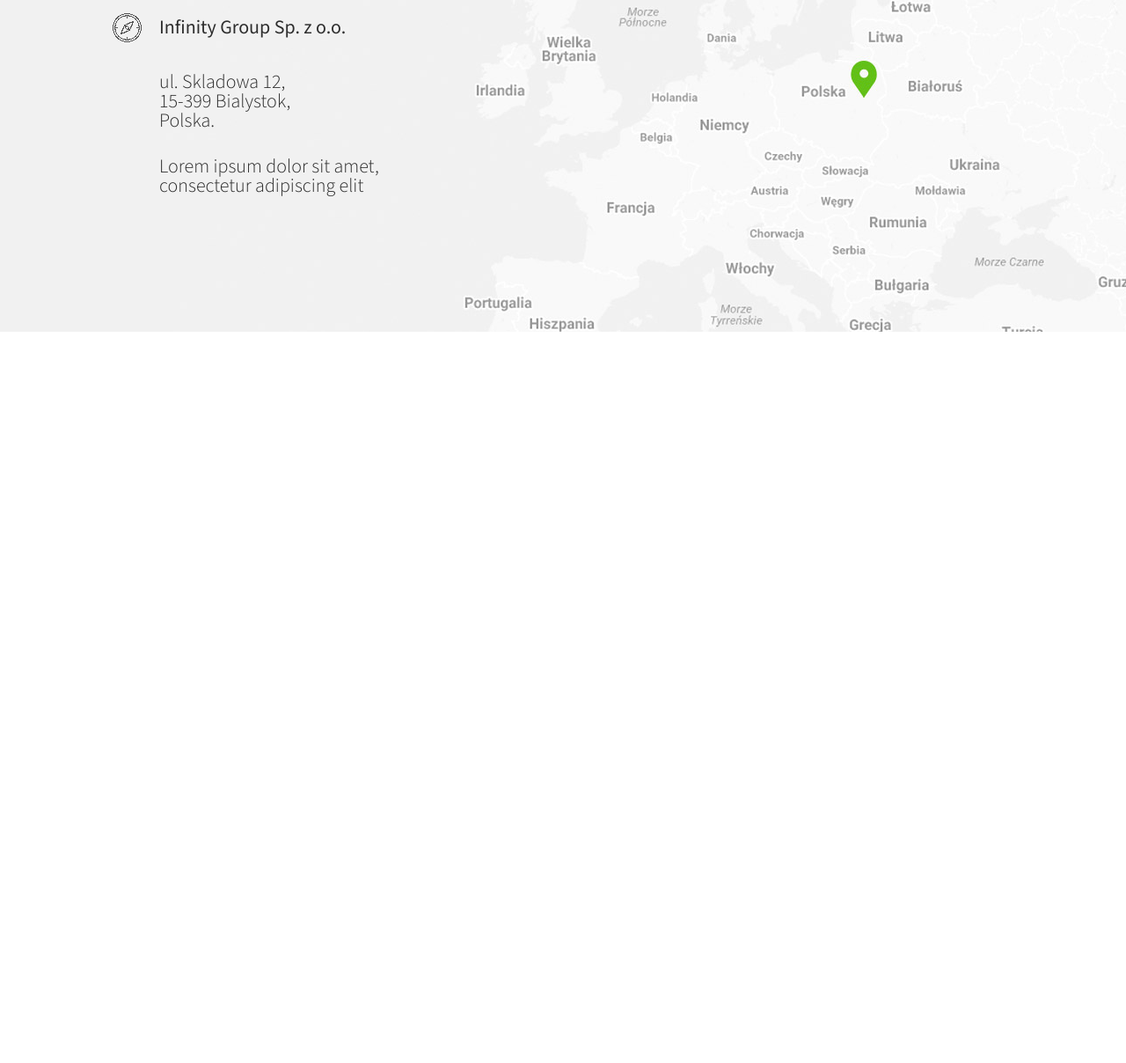
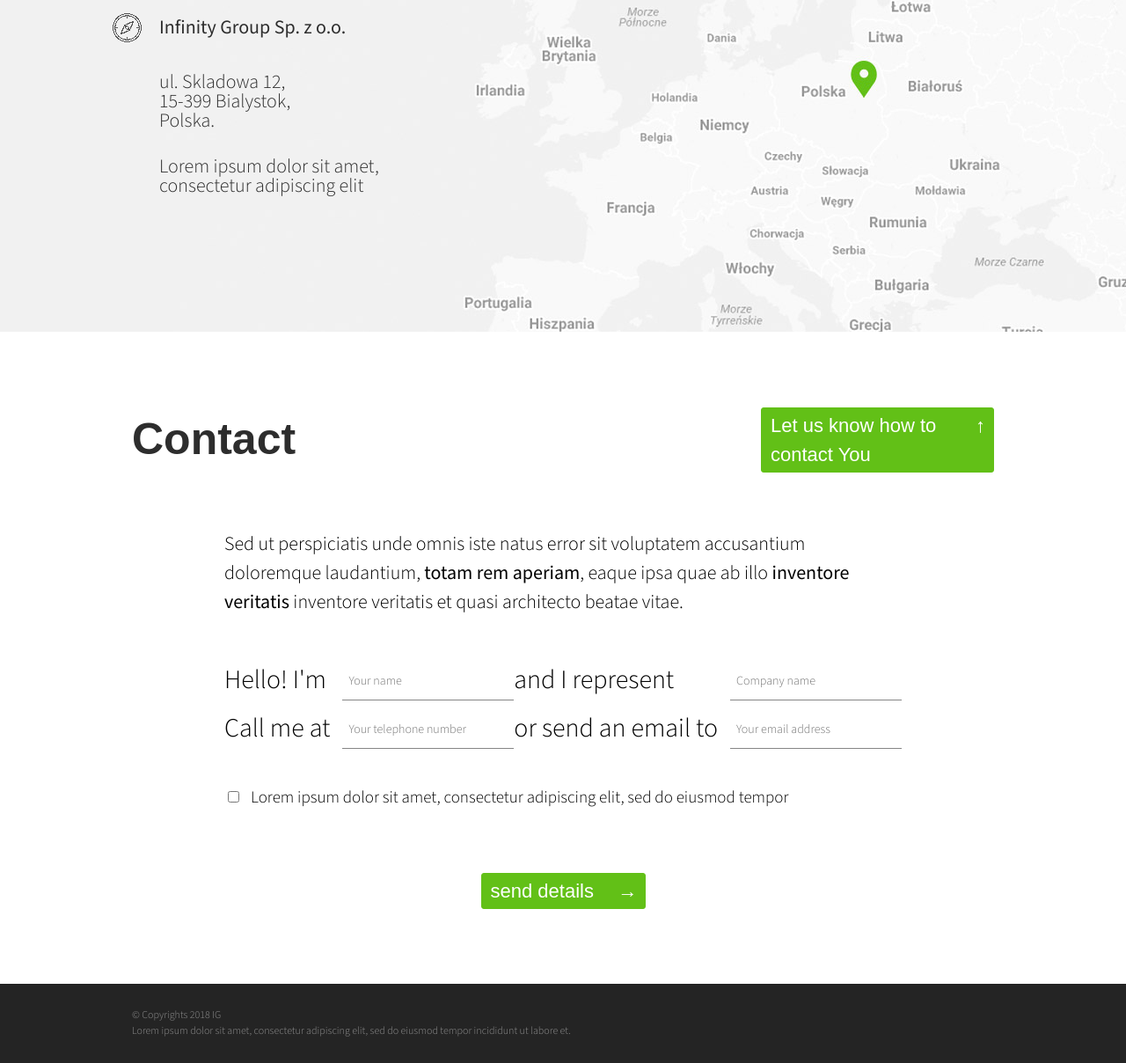
Before and after one commit to Radziewicz/IG, a website: page app/index.html in a window 1280 px wide. Shown: the part 3446-4654 px from the top of the page at 88% size. Before the commit the page ends 3823 px from the top, so only its background shows below. Drawn offline with nearby package versions, Linux system fonts and the light colour scheme; files that its build step writes are made by us from their sources; a web font is replaced by a local one.

Commit message:
section contact complete

```diff
--- a/app/index.html
+++ b/app/index.html
@@ -166,12 +166,12 @@
             </div>
           </div>
         </section>
-       <!--  <section class="contact">
+        <section class="contact">
           <div class="contact__bar">
             <h2 class="header">Contact</h2>
-            <a href="/" class="contact__bar__btn">Let us know how to contact You &#8593;</a>
+            <a href="/" class="contact__bar__btn">Let us know how to contact You <span class="arrow">&#8593;</span></a>
           </div>
-          <p class="contact__text">Sed ut perspiciatis unde omnis iste natus error sit voluptatem accusantium doloremque laudantium, <span class="strong">totam rem aperiam</span>, eaque ipsa quae ab illo <span class="strong">inventore veritatis</span>inventore veritatis et quasi architecto beatae vitae.</p>
+          <p class="contact__text">Sed ut perspiciatis unde omnis iste natus error sit voluptatem accusantium doloremque laudantium, <span class="strong">totam rem aperiam</span>, eaque ipsa quae ab illo <span class="strong">inventore veritatis</span> inventore veritatis et quasi architecto beatae vitae.</p>
           <div class="contact__element">
             <form class="contact__element__form">
               <label class="label-a">Hello! I'm</label><input class="input-a" type="text" name="name" placeholder="Your name">
@@ -179,7 +179,7 @@
               <label class="label-c">Call me at </label><input class="input-c" type="text" name="name" placeholder="Your telephone number">
               <label class="label-d">or send an email to</label><input class="input-d" type="text" name="name" placeholder="Your email address">
               <label class="label-e"><input  type="checkbox" name="" value=""><span class="checkmark"></span>Lorem ipsum dolor sit amet, consectetur adipiscing elit, sed do eiusmod tempor</label>
-              <a href="/" class="contact__bar__btn btn">send details <span class="arrow">&#8594;</span></a>
+              <a href="/" class="contact__bar__btn btn">send details <span>&#8594;</span></a>
             </form>
           </div>
         </section>
--- a/app/styles/_contact.scss
+++ b/app/styles/_contact.scss
@@ -1,29 +1,53 @@
 .contact {
+    padding: 60px 5%;
+    @media only screen and (min-width: 880px) {
       padding: 85px 0;
+    }
     &__bar {
         display: grid;
-        grid-template-columns: 115px 265px;
+        grid-template-columns: 100px auto;
         align-items: center;
         justify-content: space-between;
+        margin: 0 auto;
+        justify-self: start;
+        padding-bottom: 30px;
+        @media only screen and (min-width: 880px) {
+          grid-template-columns: 115px 265px;
           max-width: 980px;
-        margin: 0 auto;
           padding-bottom: 65px;
+        }
         &__btn {
+            display: grid;
+            grid-template-columns: auto 20px;
             text-decoration: none;
             color: #fff;
             border: 1px solid #62c017;
             border-radius: 3px;
             background-color: #62c017;
-            padding: 5px 10px;
+            padding: 3px 10px;
+            font-size: 14px;
+            margin-top: 0;
+            font-family: 'Homenaje', sans-serif;
+            @media only screen and (min-width: 880px) {
+              font-size: 22px;
+            }
         }
     }
     &__text {
-      font-size: 16px;
-      padding-bottom: 50px;
+      font-size: 14px;
       max-width: 770px;
       margin: 0 auto;
+      font-family: 'Mada', sans-serif;
+      font-weight: 300;
+      padding-bottom: 25px;
+      @media only screen and (min-width: 880px) {
+        padding-bottom: 50px;
+        font-size: 22px;
+      }
     }
     &__element {
+      font-family: 'Mada', sans-serif;
+      font-weight: 300;
         &__form {
           max-width: 770px;
           margin: 0 auto;
@@ -31,11 +55,31 @@
           grid-template-columns: auto auto auto auto;
           grid-template-rows: auto;
           grid-column-gap: 0;
+          grid-row-gap: 10px;
+          grid-template-areas:
+            "labelA inputA"
+            "labelB inputB"
+            "labelC inputC"
+            "labelD inputD"
+            "labelE labelE"
+            "btn btn";
+            @media only screen and (min-width: 880px) {
+              grid-template-columns: auto auto auto auto;
               grid-template-areas:
                 "labelA inputA labelB inputB"
                 "labelC inputC labelD inputD"
                 "labelE labelE labelE labelE"
                 "btn btn btn btn";
+          }
+            ::placeholder {
+              font-family: 'Mada', sans-serif;
+              font-weight: 300;
+              padding-left: 5px;
+              font-size: 10px;
+              @media only screen and (min-width: 880px) {
+                font-size: 14px;
+              }
+            }
         }
       }
     }
@@ -48,22 +92,34 @@
 
  .label-a {
     grid-area: labelA;
-    font-size: 20px;
+    font-size: 16px;
+    @media only screen and (min-width: 880px) {
+      font-size: 30px;
+    }
   }
 
   .label-b {
     grid-area: labelB;
-    font-size: 20px;
+    font-size: 16px;
+    @media only screen and (min-width: 880px) {
+      font-size: 30px;
+    }
   }
 
   .label-c {
     grid-area: labelC;
-    font-size: 20px;
+    font-size: 16px;
+    @media only screen and (min-width: 880px) {
+      font-size: 30px;
+    }
   }
 
   .label-d {
     grid-area: labelD;
-    font-size: 20px;
+    font-size: 16px;
+    @media only screen and (min-width: 880px) {
+      font-size: 30px;
+    }
   }
 
   .input-a {
@@ -89,19 +145,34 @@
   .label-e {
     grid-area: labelE;
     margin-top: 32px;
+    font-size: 12px;
+    @media only screen and (min-width: 880px) {
+      font-size: 19px;
+    }
   }
 
   .btn {
     grid-area: btn;
     width: 165px;
     margin: 60px auto 0 auto;
+    margin: 20px auto 0 auto;
+    @media only screen and (min-width: 880px) {
+      margin: 60px auto 0 auto;
+    }
   }
 
   .arrow {
-    padding-left: 50px;
+    padding-left: 0;
+    @media only screen and (min-width: 880px) {
+      padding-left: 10px;
+    }
   }
 
   .strong {
-    font-weight: bold;
+    font-weight: 400;
     color: #000;
   }
+
+  .checkmark {
+    padding-right: 10px;
+  }
--- a/app/styles/_footer.scss
+++ b/app/styles/_footer.scss
@@ -1,11 +1,18 @@
 .footer {
+    font-family: 'Mada', sans-serif;
+    font-weight: 300;
     height: 90px;
     background-color: #242424;
     color: #8f8f8f;
     font-size: 10px;
     display: grid;
     align-items: center;
+    padding: 0 5%;
+    @media only screen and (min-width: 880px) {
+        font-size: 12px;
+    }
     &__wrapper {
+        padding: 0;
         width: 100%;
         justify-content: start;
         max-width: 980px;
```
Lines whose indentation alone changed are shown as unchanged.
